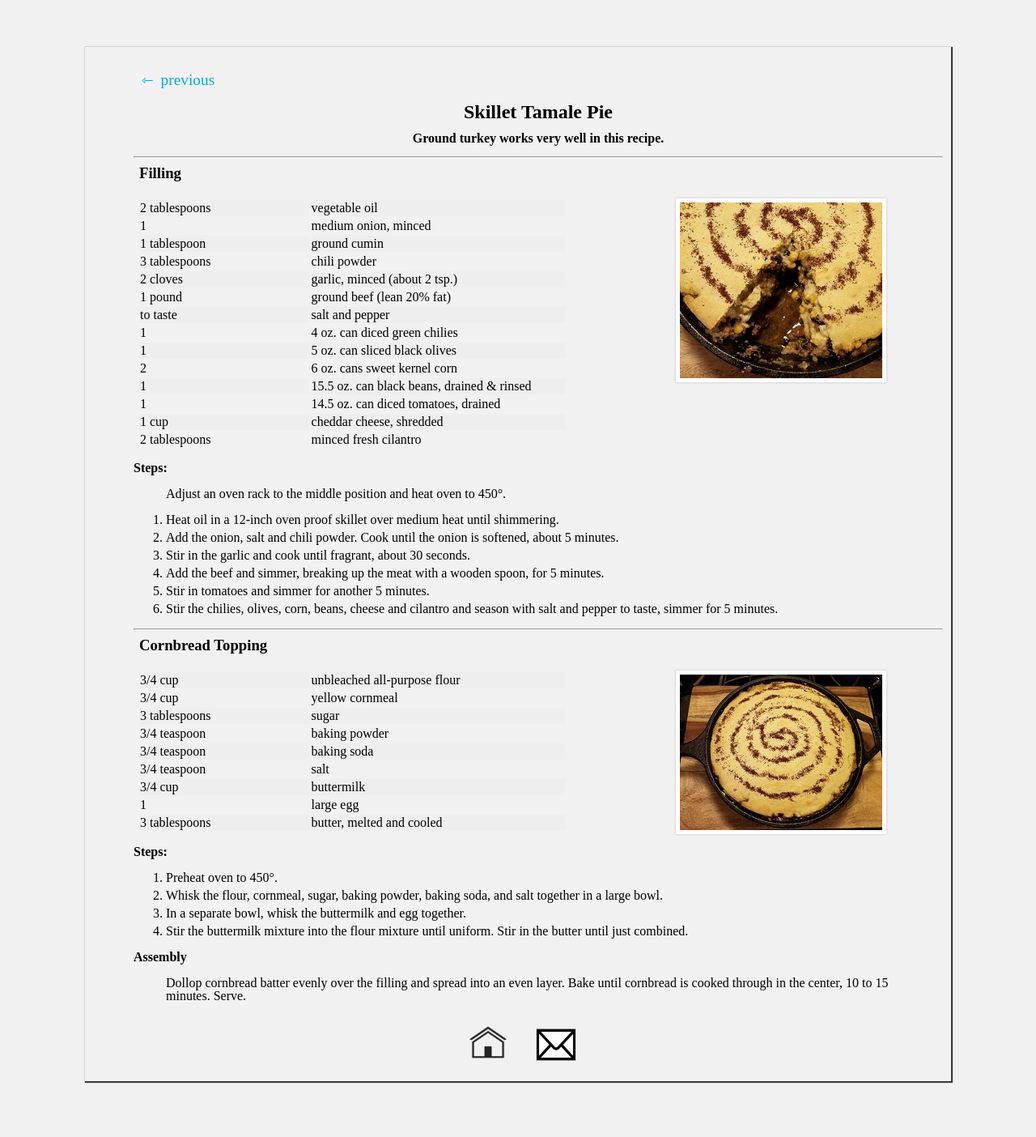
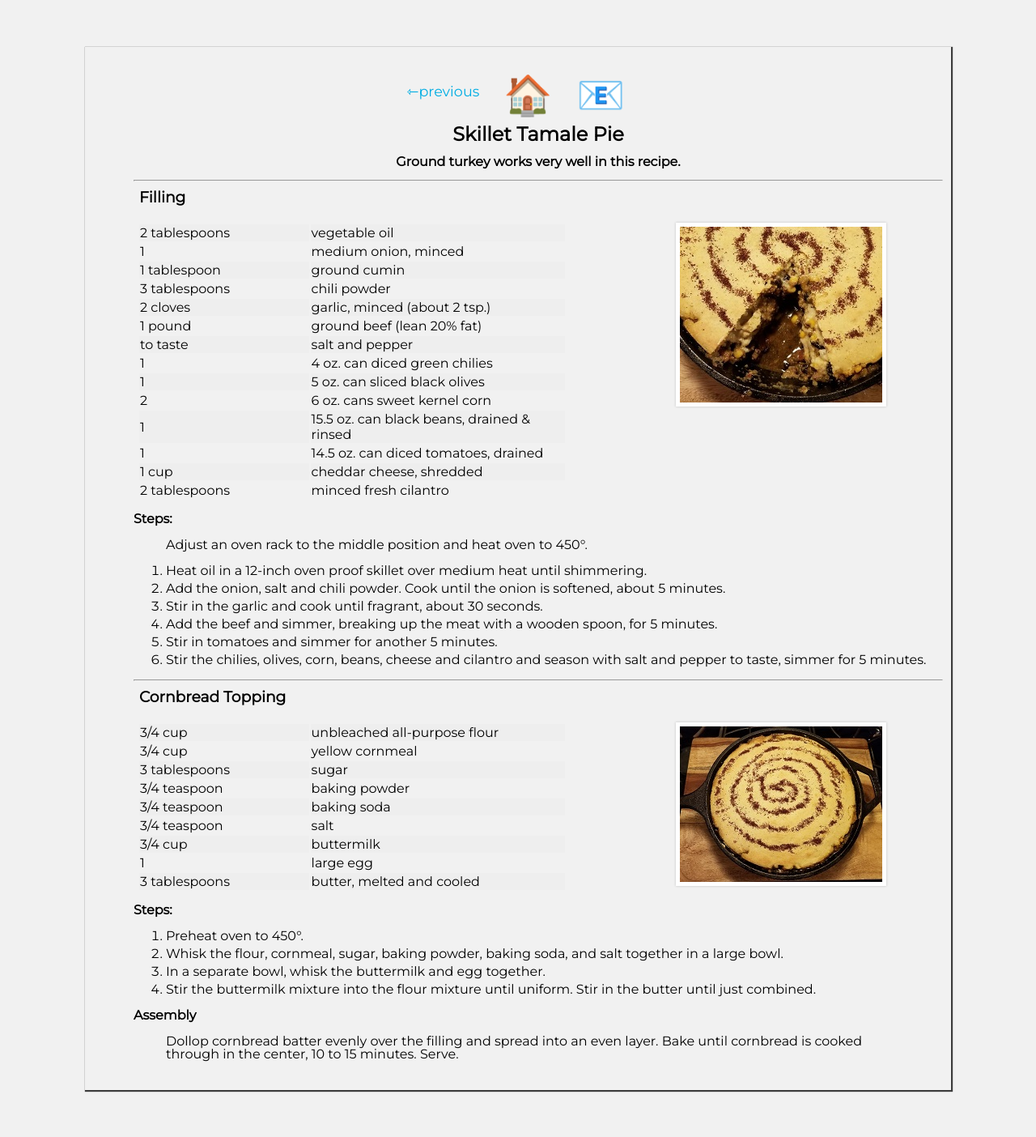
Before and after one commit to mckornfield/goodman-cookbook, a Jekyll site: the page built from _mexican/05-skillet-tamale-pie.md, in a window 1280 px wide. Shown: the whole page at 81% size. Built offline with Jekyll 4.4.1, drawn with Linux system fonts in a browser that asks for light colours.

Commit message:
Lots of css fixes, move footer up

```diff
--- a/_includes/footer.html
+++ /dev/null
@@ -1,9 +0,0 @@
-<div id="back">
-  <a id="return-link" href="{{site.url}}{{site.baseurl}}/">
-    <img id="return" title="Return to Main Page" src="{{site.url}}{{site.baseurl}}/assets/pics/home1600.png" alt="Return"/>
-  </a>
-  <a id="email-icon-wrapper" href="mailto:?subject={{page.title}} recipe&amp;body=Check out this recipe {{{site.url}}{{site.baseurl}}{{page.url}}"
-  title="Share by Email">
-      <img id="email-icon" title="Share via Email" src="{{site.url}}{{site.baseurl}}/assets/pics/mail.png" alt="Mail"/>
-  </a>
-</div> <!-- /back -->
--- a/_includes/nav.html
+++ b/_includes/nav.html
@@ -1,30 +1,24 @@
+<div id="header">
   {% if page.previous %}
-  <div id="prev">
-    &#x21FD;&nbsp;
-    <a href="{{site.url}}{{site.baseurl}}{{page.previous.url}}">
-        previous
+  <a id="prev" href="{{site.url}}{{site.baseurl}}{{page.previous.url}}">&#x21FD;previous</a>
+  {% else %}
+  <a id="prev" href="{{site.url}}{{site.baseurl}}/" style="visibility:hidden">&#x21FD;previous</a>
+  {% endif %}
+  <a id="return-link" href="{{site.url}}{{site.baseurl}}/">
+    🏠
   </a>
-  </div>
+  <a id="email-icon"
+    href="mailto:?subject={{page.title}} recipe&amp;body=Check out this recipe {{{site.url}}{{site.baseurl}}{{page.url}}"
+    title="Share by Email">
+    📧
+  </a>
+  {% if page.next %}
+  <a id="next" href="{{site.url}}{{site.baseurl}}{{page.next.url}}">
+    next&#x21FE;
+  </a>
   {% else %}
-  <div id="prev" style="visibility:hidden">
-    &#x21FD;&nbsp;
-    <a href="{{site.url}}{{site.baseurl}}/">
-        previous
-    </a>
-  </div>
-{% endif %}
-{% if page.next %}
-  <div id="next">
-    <a href="{{site.url}}{{site.baseurl}}{{page.next.url}}">
+  <a href="{{site.url}}{{site.baseurl}}/" style="visibility:hidden">
     next
   </a>
-    &nbsp;&#x21FE;
+  {% endif %}
 </div>
-{% else %}
-  <div id="next" style="visibility:hidden">
-    &#x21FD;&nbsp;
-    <a href="{{site.url}}{{site.baseurl}}/">
-        next
-    </a>
-  </div>
-{% endif %}
--- a/_layouts/double-recipe.html
+++ b/_layouts/double-recipe.html
@@ -44,7 +44,6 @@
                 {{ content | split:"<!-- recipe split -->" | last | split:"<!-- split -->" | last }}
         </div> <!-- /steps -->
 
-      {% include footer.html %}
     </div> <!-- /wrapper -->
   </body>
 </html>
--- a/_layouts/multi-recipe.html
+++ b/_layouts/multi-recipe.html
@@ -33,7 +33,6 @@
           {{split_recipe[2]}}
         </div>
       {% endfor %}
-      {% include footer.html %}
     </div> <!-- /wrapper -->
   </body>
 </html>
--- a/_layouts/recipe.html
+++ b/_layouts/recipe.html
@@ -31,7 +31,6 @@
       {% else %}
         {{ content }}
       {% endif %}
-      {% include footer.html %}
     </div> <!-- /wrapper -->
   </body>
 </html>
--- a/assets/css/style.css
+++ b/assets/css/style.css
@@ -1,5 +1,5 @@
 body {
-/ font-family: "Montserrat";
+  font-family: "Montserrat";
   padding: 20px;
   background: #f1f1f1;
 }
@@ -12,12 +12,15 @@ body {
   padding-right: 10px;
   padding-bottom: 20px;
   background-repeat: round;
-  box-shadow: 1px 1px 1px 1px rgba(0,0,0,0.75);
+  box-shadow: 1px 1px 1px 1px rgba(0, 0, 0, 0.75);
   background-size: contain;
-  overflow:auto;
+  overflow: auto;
 }
 
-h3, h2, h5, h4 {
+h3,
+h2,
+h5,
+h4 {
   padding: 0px;
   margin-top: 0px;
   margin-bottom: 0px;
@@ -36,9 +39,6 @@ a:hover {
 a:focus {
   color: #b20436;
   border-bottom: 1px solid;
-}
-
-#section-title {
 }
 
 #table-of-contents {
@@ -67,34 +67,37 @@ a:focus {
   padding-left: 40px;
 }
 
-#prev, #next, #prev a, #next a, #back, #back a {
+#prev,
+#next,
+#prev a,
+#next a,
+#back,
+#back a {
   font-size: 1.1em;
   color: #00ade3;
 }
 
 #prev {
-  float: left;
   padding-left: 10px;
   margin-bottom: 10px;
 }
 
 #next {
-  float: right;
   padding-right: 10px;
   margin-bottom: 10px;
 }
 
-#back {
-  text-align: center;
-  padding-top: 10px;
+#header {
+  flex-wrap: nowrap;
+  justify-content: center;
+  align-items: center;
+  display: flex;
 }
-/*
-#logo {
-  min-height: 150px;
-  max-height: 300px;
-  background: url(goodman_fam.jpg) no-repeat center;
-  background-size: contain;
-} */
+
+#return-items {
+  margin-left: auto;
+  margin-right: auto;
+}
 
 #ingredients {
   float: left;
@@ -102,13 +105,17 @@ a:focus {
   margin-top: 5px;
 }
 
-#ingredients > table {
+#ingredients>table {
   padding: 5px;
   width: 90%;
 }
 
 #ingredients tr:nth-child(odd) {
-   background-color: #eee;
+  background-color: #eee;
+}
+
+#back {
+  text-align: center;
 }
 
 #note-on-ingredients {
@@ -118,10 +125,10 @@ a:focus {
   margin-bottom: auto;
 }
 
-.divider{
-    width:5px;
-    height:auto;
-    display:inline-block;
+.divider {
+  width: 5px;
+  height: auto;
+  display: inline-block;
 }
 
 #ingredients td:nth-child(odd) {
@@ -145,7 +152,7 @@ a:focus {
   margin-top: 5px;
 }
 
-#picture > img {
+#picture>img {
   background: #fff;
   padding: 5px 5px 5px 5px;
   box-shadow: 0px 0px 3px 0px rgba(0, 0, 0, 0.2);
@@ -163,7 +170,7 @@ a:focus {
 }
 
 #subtitle {
-  margin-top 5px;
+  margin-top: 5px;
   margin-left: 7px;
   margin-bottom: 10px;
 }
@@ -174,7 +181,7 @@ a:focus {
     margin: 0 auto;
     padding: 10px;
     background: #fffef8;
-    box-shadow: 0px 5px 5px -5px rgba(0,0,0,0.75);
+    box-shadow: 0px 5px 5px -5px rgba(0, 0, 0, 0.75);
   }
 
   #ingredients {
@@ -185,13 +192,13 @@ a:focus {
   }
 
   #note-on-ingredients {
-vertical-align: center;
-text-align: center;
-padding-left: 0px;
+    vertical-align: center;
+    text-align: center;
+    padding-left: 0px;
 
   }
 
-  #ingredients > table {
+  #ingredients>table {
     width: 100%;
   }
 
@@ -202,7 +209,7 @@ padding-left: 0px;
     width: 50%;
   }
 
-  #picture > img {
+  #picture>img {
     transform: none;
   }
 
@@ -213,11 +220,10 @@ padding-left: 0px;
   section {
     width: 100% !important;
   }
-  .search {
-  }
+
   #button-links {
     margin-top: 10px;
-    display:inline-block;
+    display: inline-block;
   }
 }
 
@@ -236,10 +242,10 @@ section {
 }
 
 #button-wrapper {
-  padding-bottom:5px;
+  padding-bottom: 5px;
 }
 
-.search{
+.search {
   padding: 8px;
   font-size: 15px;
 }
@@ -248,39 +254,43 @@ section {
   display: inline-block;
 }
 
-#search-icon{
+#search-icon {
   font-size: 15px;
   padding: 8px;
   cursor: pointer;
 }
 
+#return-link,
 #email-icon {
-  height:40px;
-  width:50px;
-}
-#email-icon-wrapper {
-  margin-right: 40px;
+  font-size: 3em;
 }
 
 #return {
-  height:46px;
-  width:50px;
+  height: 36px;
+  width: 40px;
 }
+
 a+a {
   margin-left: 30px;
 }
-#email--links:hover, #button-links:active {
+
+/*
+#email--links:hover,
+#button-links:active {
   background-color: #E77502;
-}
+} */
+
 a {
   color: #0066cc;
   outline: none;
   text-decoration: none;
 }
 
-#button-links:hover, #button-links:active {
+#button-links:hover,
+#button-links:active {
   background-color: #E77502;
 }
+
 li {
   margin: 6px 0;
 }
```
Also changed, not shown: Gemfile.lock. Lines whose indentation alone changed are shown as unchanged.
